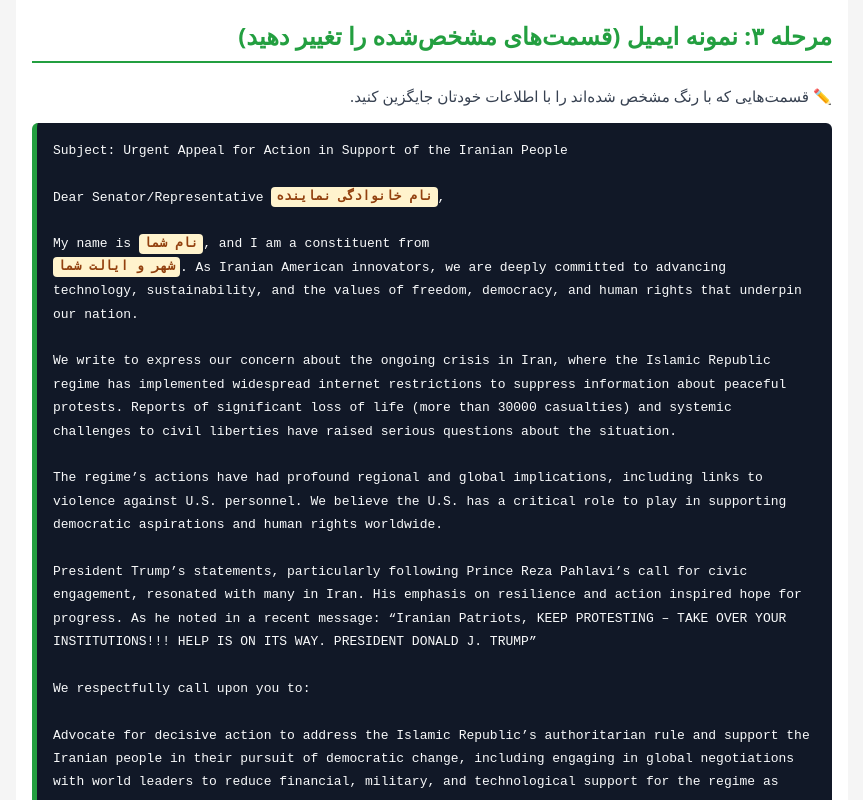
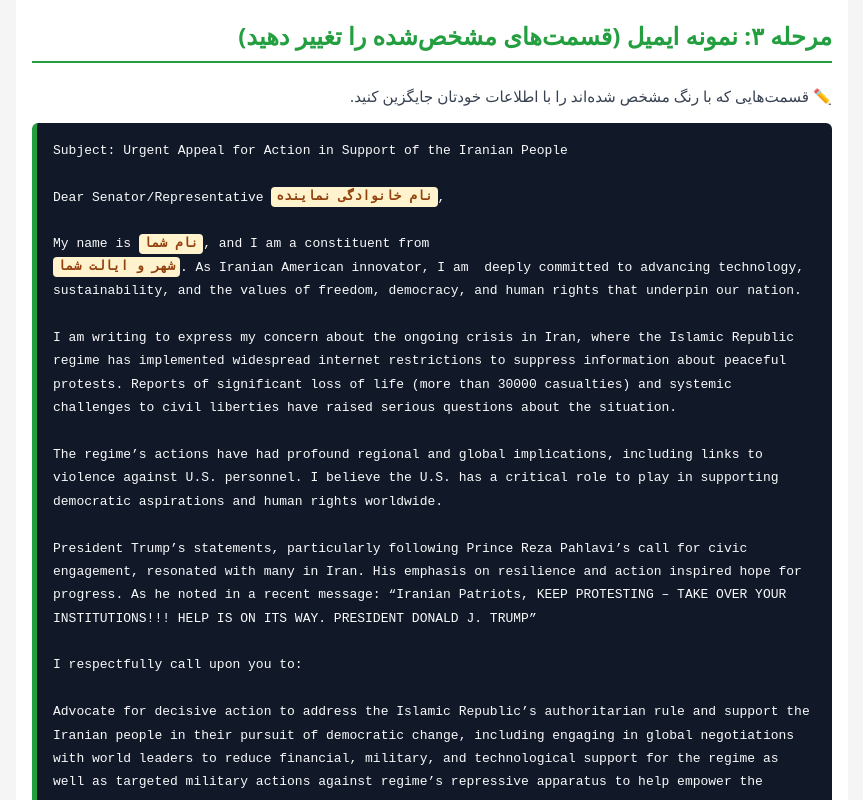
Before and after one commit to mrahimi2026/mrahimi2026.github.io, a plain HTML site: page index.html in a window 1280 px wide. Shown: the part 1080-1880 px from the top of the page, without its empty margins (208-1071 px from the left). Drawn offline with Linux system fonts and the light colour scheme.

Commit message:
Update index.html

```diff
--- a/index.html
+++ b/index.html
@@ -178,15 +178,15 @@
 Dear Senator/Representative <span class="highlight">نام خانوادگی نماینده</span>,
 
 My name is <span class="highlight">نام شما</span>, and I am a constituent from
-<span class="highlight">شهر و ایالت شما</span>. As Iranian American innovators, we are deeply committed to advancing technology, sustainability, and the values of freedom, democracy, and human rights that underpin our nation.
+<span class="highlight">شهر و ایالت شما</span>. As Iranian American innovator, I am  deeply committed to advancing technology, sustainability, and the values of freedom, democracy, and human rights that underpin our nation.
 
-We write to express our concern about the ongoing crisis in Iran, where the Islamic Republic regime has implemented widespread internet restrictions to suppress information about peaceful protests. Reports of significant loss of life (more than 30000 casualties) and systemic challenges to civil liberties have raised serious questions about the situation.
+I am writing to express my concern about the ongoing crisis in Iran, where the Islamic Republic regime has implemented widespread internet restrictions to suppress information about peaceful protests. Reports of significant loss of life (more than 30000 casualties) and systemic challenges to civil liberties have raised serious questions about the situation.
 
-The regime’s actions have had profound regional and global implications, including links to violence against U.S. personnel. We believe the U.S. has a critical role to play in supporting democratic aspirations and human rights worldwide.
+The regime’s actions have had profound regional and global implications, including links to violence against U.S. personnel. I believe the U.S. has a critical role to play in supporting democratic aspirations and human rights worldwide.
 
 President Trump’s statements, particularly following Prince Reza Pahlavi’s call for civic engagement, resonated with many in Iran. His emphasis on resilience and action inspired hope for progress. As he noted in a recent message: “Iranian Patriots, KEEP PROTESTING – TAKE OVER YOUR INSTITUTIONS!!! HELP IS ON ITS WAY. PRESIDENT DONALD J. TRUMP”
 
-We respectfully call upon you to:
+I respectfully call upon you to:
 
 Advocate for decisive action to address the Islamic Republic’s authoritarian rule and support the Iranian people in their pursuit of democratic change, including engaging in global negotiations with world leaders to reduce financial, military, and technological support for the regime as well as targeted military actions against regime’s repressive apparatus to help empower the Iranian people in their civil protests.
 Support efforts to provide temporary internet access to millions of Iranians subjected to a digital blackout, ensuring they can communicate, share information, and access critical resources.
```
